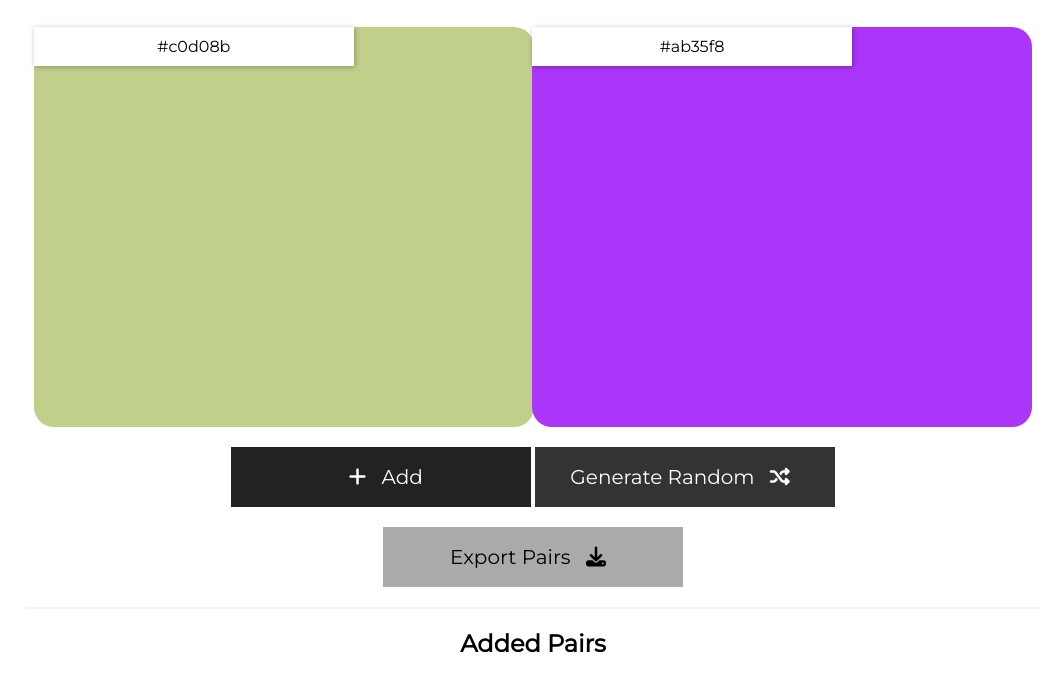
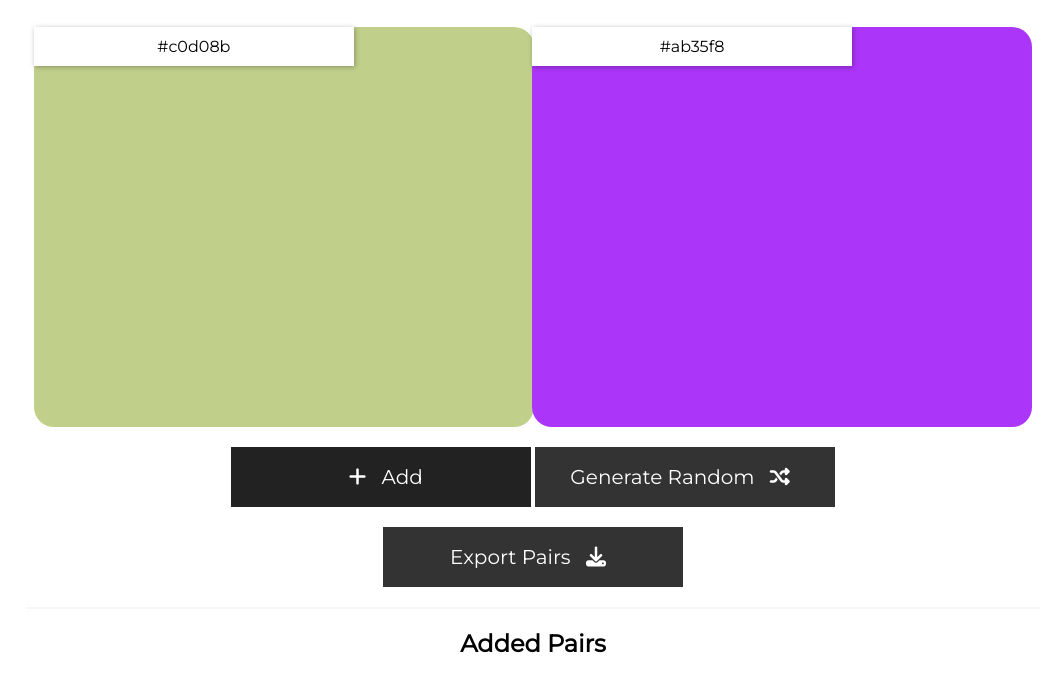
Before and after one commit to arunk140/color-color, a plain HTML site: page index.html in a window 1280 px wide. Shown: the part 114-800 px from the top of the page, without its empty margins (107-1170 px from the left). Drawn offline with nearby package versions, Linux system fonts and the light colour scheme.

Commit message:
fixed export btn

```diff
--- a/index.html
+++ b/index.html
@@ -107,7 +107,8 @@
             <button class="btn add"><i class="fas fa-plus"></i> Add</button>
             <button class="btn next">Generate Random <i class="fas fa-random"></i></button>
             <br />
-            <button class="btn download" disabled>Export Pairs <i class="fas fa-download"></i></button>
+            <button class="btn download" onclick="downloadPairsAsJson();">Export Pairs <i
+                    class="fas fa-download"></i></button>
 
             <button style="display: none;" class="btn train" disabled>Train Model  <i class="fas fa-sync-alt"></i></button><br/>
             <button style="display: none;" class="btn export" disabled>Export Model <i
```
